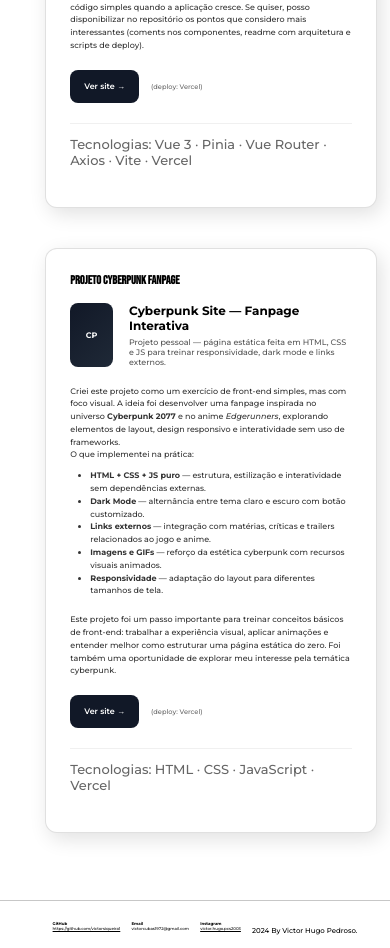
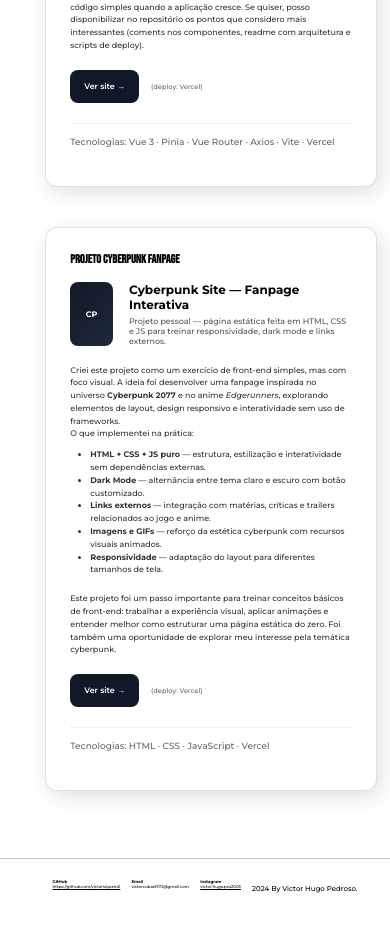
Before and after one commit to victorsiqueira1/trabalhoEscolar, a Vue app: page /projetos in a window 390 px wide. Shown: the part 1020-1968 px from the top of the page. After the commit the page ends 1926 px from the top, so only its background shows below. Built offline with nearby package versions, Linux system fonts and the light colour scheme; a web font is replaced by a local one.

Commit message:
arrumando footer

```diff
--- a/src/views/Projetos.vue
+++ b/src/views/Projetos.vue
@@ -870,5 +870,8 @@ onMounted(() => {
     align-items: center;
     margin-top: 50px;
   }
+  footer{
+  font-size: 9px !important;
+  }
 }
 </style>
```
